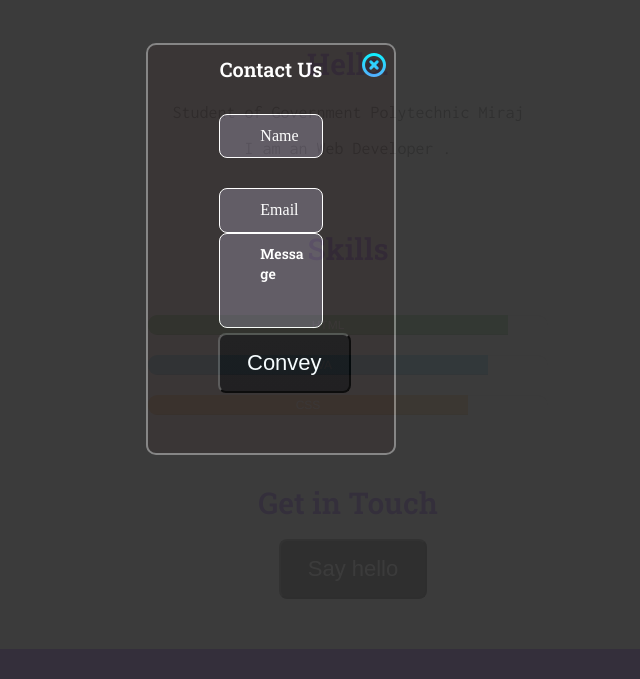
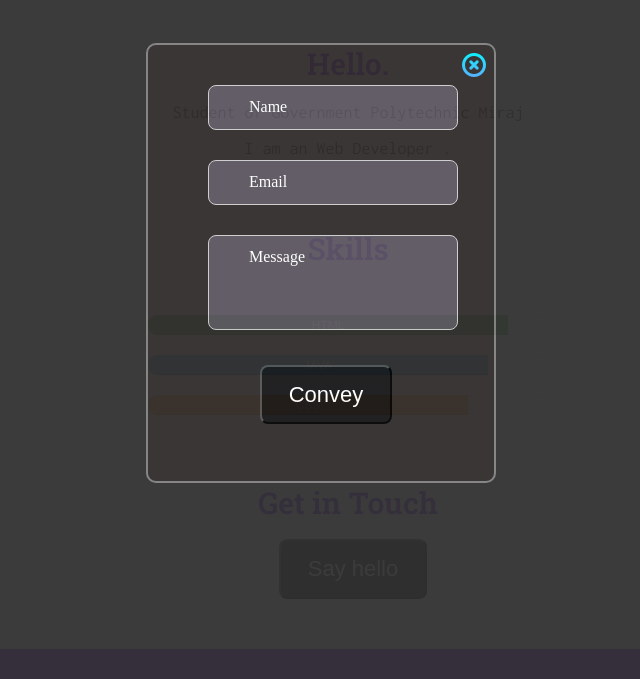
Before and after one commit to viju2004/Vijay-Web, a plain HTML site: page index.html in a window 1280 px wide. Both pictures are taken after a click on the button "Say hello". Shown: the part 927-1606 px from the top of the page, without its empty margins (292-932 px from the left). Drawn offline with nearby package versions, Linux system fonts and the light colour scheme; a web font is replaced by a local one.

Commit message:
Add files via upload

```diff
--- a/index.html
+++ b/index.html
@@ -26,8 +26,8 @@
     <link rel="icon" href="favicon.ico">
     <title>Vijay Mali | Developer</title>
     <script>
-        document.addEventListener('contextmenu',
-        event => event.preventDefault());
+        // document.addEventListener('contextmenu',
+        // event => event.preventDefault());
 
         function check()
          {
@@ -71,16 +71,64 @@
 
 <body onload="hide()">
             </div>
-            <div id="abc">
+            <div id="abc" style="width:100%;
+                                height:100%;
+                                opacity:.95;
+                                top:0;
+                                left:0;
+                                display:none;
+                                position:fixed;
+                                background-color:#313131;
+                                overflow:auto">
             <!-- Popup Div Starts Here -->
-            <div id="popupContact">
+            <div id="popupContact" style="
+                                          position:absolute;
+                                          left:50%;
+                                          top:13%;
+                                          margin-left:-202px;
+                                          font-family: 'Dancing Script', cursive;
+                                          font-family: 'Roboto Slab', serif;">
             <!-- Contact Us Form -->
-            <form action="#" id="form" method="post" name="form">
-            <img id="close" src="cross.png" onclick ="hide()">
-            <font id="para" style=" font-family: 'Dancing Script', cursive; font-family: 'Roboto Slab', serif; font-size:20px; color:white">Contact Us</font>
-            <input id="name" name="name" placeholder="Name" type="text" style="border-radius: 8px;color:white;border-color: rgb(255, 255, 255) ;background:#5a555e;" >
-            <input id="email" name="email" placeholder="Email" type="text" style="border-radius: 8px;color:white;border-color: rgb(255, 255, 255);background:#5a555e;">
-            <textarea id="msg" name="message" placeholder="Message" style="border-radius: 8px ;  color:white; border-color: rgb(255, 255, 255);background:#5a555e;"></textarea>
+            <form action="#" id="form" method="post" name="form" style="max-width:350px;
+                                                                        max-height:440px;
+                                                                        padding:10px 60px;
+                                                                        border:2px solid gray;
+                                                                        border-radius:10px;
+                                                                        font-family: 'Roboto Slab', serif;
+                                                                        background-color:#302c2c;">
+
+            <img id="close" src="cross.png" onclick ="hide()" style=" position:absolute;
+                                                                      right:10px;
+                                                                      top:10px;
+                                                                      cursor:pointer">
+            <!-- <font id="para" style=" font-family: 'Dancing Script', cursive; font-family: 'Roboto Slab', serif; font-size:20px; color:white">Contact Us</font> -->
+
+            <input id="name" name="name" placeholder="Name" type="text" style="border-radius: 8px;color:white;border-color: rgb(255, 255, 255) ;background:#5a555e; background-repeat:no-repeat; background-position:5px 7px; width:250px;
+                                                                                padding:10px;
+                                                                                margin-top:30px;
+                                                                                border:1px solid #ccc;
+                                                                                padding-left:40px;
+                                                                                font-size:16px;
+                                                                                font-family:raleway" >
+            <input id="email" name="email" placeholder="Email" type="text" style="border-radius: 8px;color:white;border-color: rgb(255, 255, 255) ;background:#5a555e; background-repeat:no-repeat; background-position:5px 7px; width:250px;
+            padding:10px;
+            margin-top:30px;
+            border:1px solid #ccc;
+            padding-left:40px;
+            font-size:16px;
+            font-family:raleway">
+            <textarea id="msg" name="message" placeholder="Message" style="border-radius: 8px ;  color:white; border-color: rgb(255, 255, 255);background:#5a555e;width:250px;
+            background-repeat:no-repeat;
+            background-position:5px 7px;
+            height:95px;
+            padding:10px;
+            resize:none;
+            margin-top:30px;
+            border:1px solid #ccc;
+            padding-left:40px;
+            font-size:16px;
+            font-family:raleway;
+            margin-bottom:30px"></textarea>
 
             <button class="myButton" onclick="check()">Convey</button>
             </form>
```
